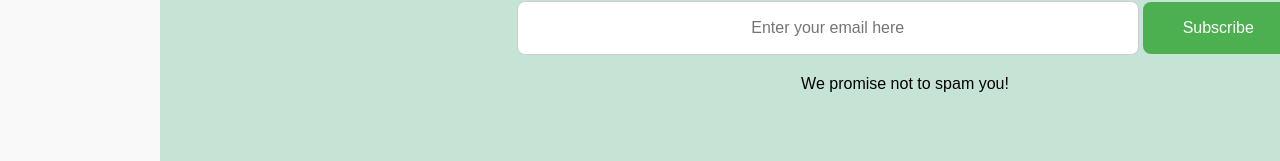
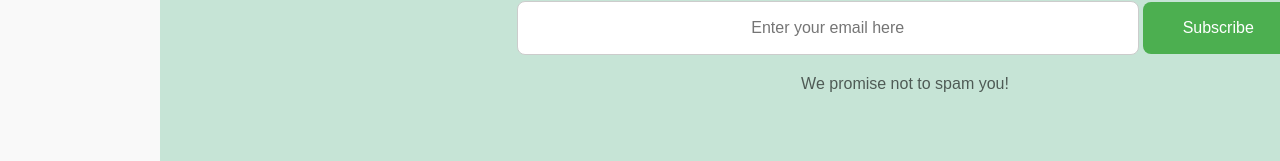
Before and after one commit to md-mainul-980/assignment-1, a plain HTML site: page index.html in a window 1280 px wide. Shown: the part 4391-4552 px from the top of the page. Drawn offline with Linux system fonts and the light colour scheme.

Commit message:
style edit

```diff
--- a/style/style.css
+++ b/style/style.css
@@ -556,7 +556,7 @@ select {
 .newsletter-top p {
     margin-top: 16px;
     font-size: 16px;
-    opacity: 70%;
+    opacity: 75%;
     line-height: 1.6;
     text-align: center;
     margin-bottom: 16px;
@@ -598,7 +598,7 @@ select {
 #last-part {
     font-size: 16px;
     text-align: center;
-    opacity: 100%;
+    opacity: 60%;
 }
 
 footer {
```
